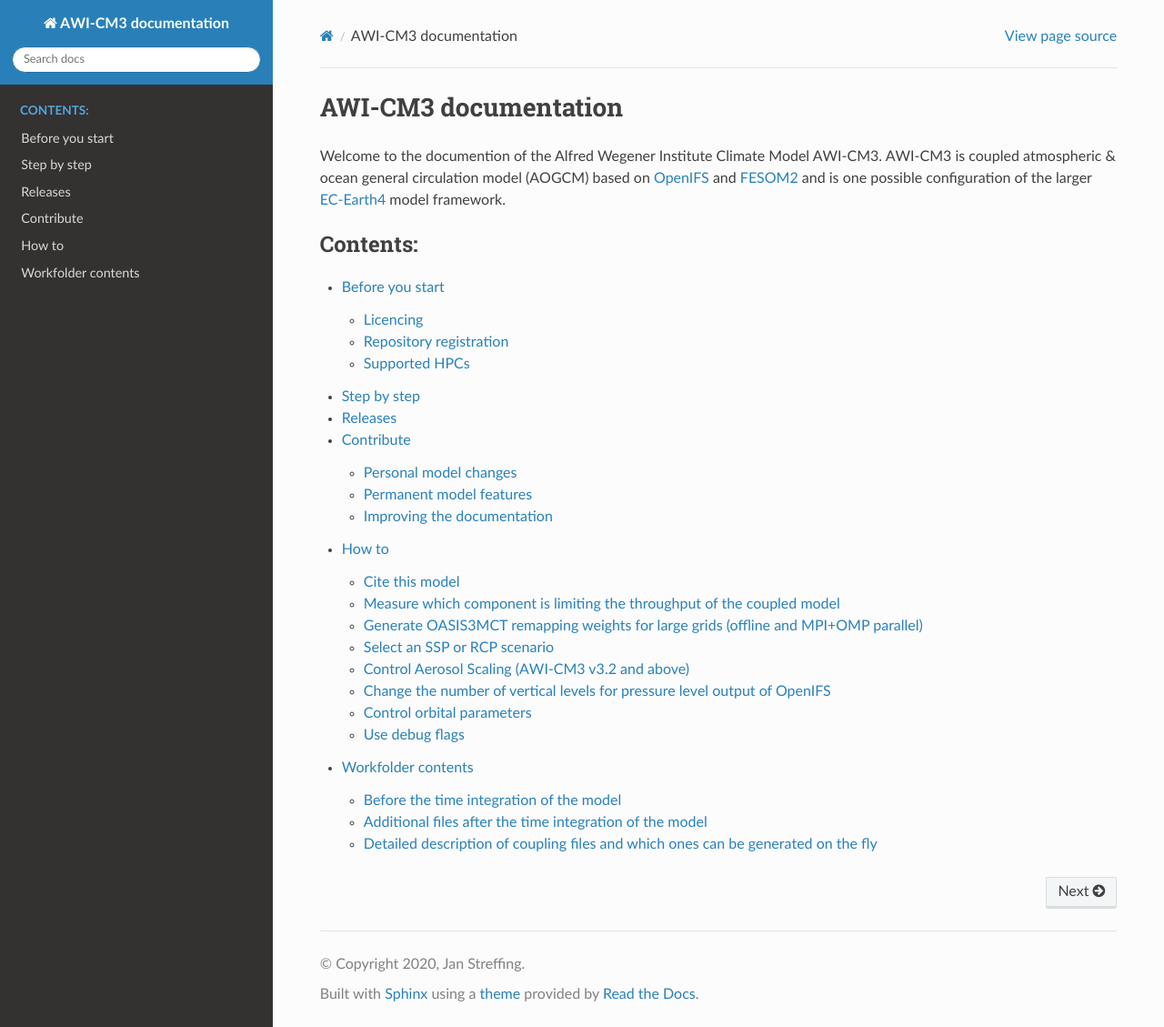
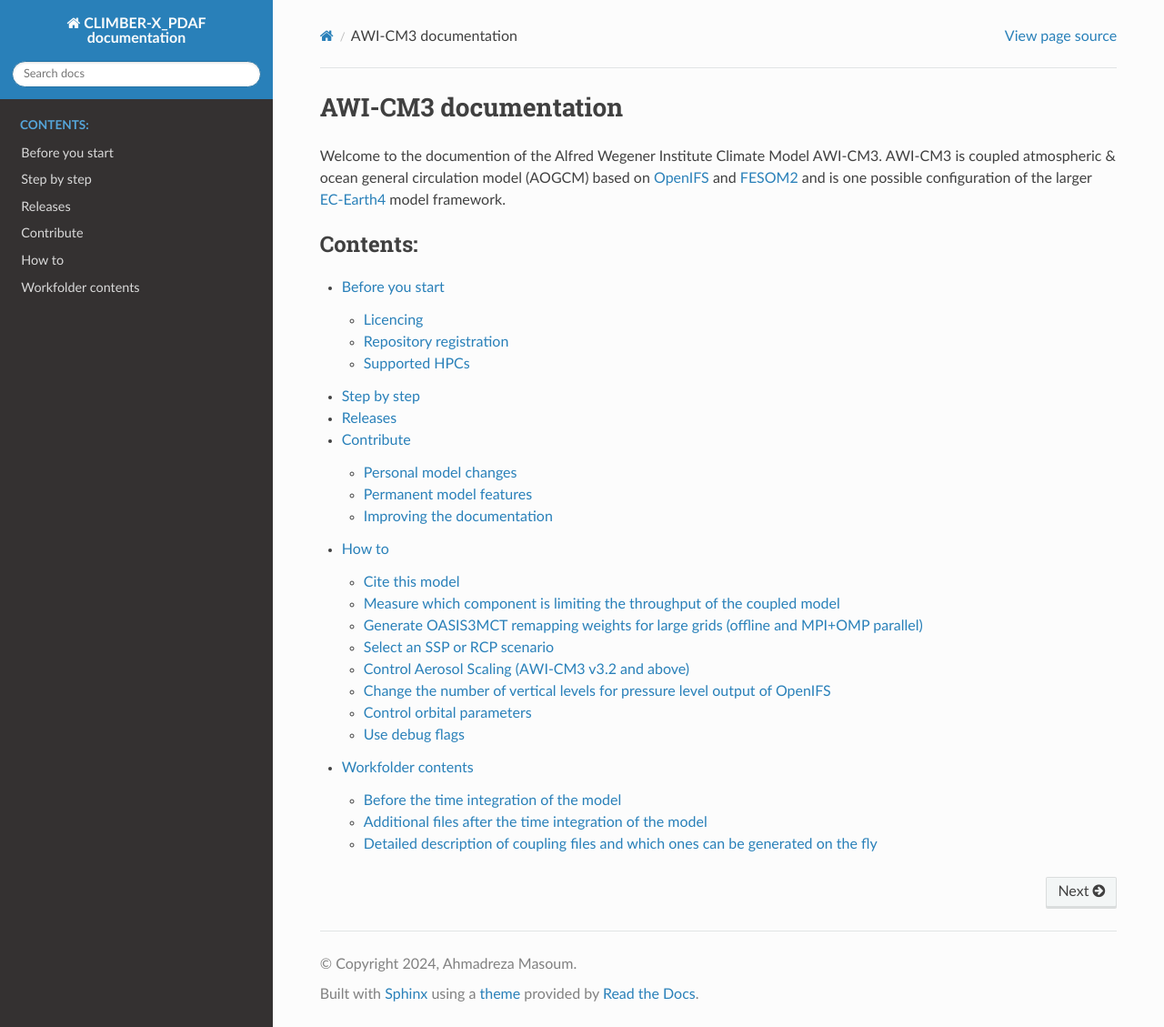
Before and after one commit to AhmadrezaMasoum/CLIMBER-X_PDAF, a Sphinx documentation site: the page built from source/index.rst, in a window 1280 px wide and 1129 px high. Shown: the whole window at 91% size. Built offline with Sphinx 7.4.7 and the Read the Docs theme 2.0.0, drawn with Linux system fonts in a browser that asks for light colours.

Commit message:
Update conf.py

```diff
--- a/source/conf.py
+++ b/source/conf.py
@@ -19,9 +19,9 @@
 
 # -- Project information -----------------------------------------------------
 
-project = u'AWI-CM3 documentation'
-copyright = u'2020, Jan Streffing'
-author = u'Jan Streffing'
+project = u'CLIMBER-X_PDAF documentation'
+copyright = u'2024, Ahmadreza Masoum'
+author = u'Ahmadreza Masoum'
 
 # The short X.Y version
 version = u''
@@ -45,7 +45,7 @@ extensions = [
     'sphinx.ext.mathjax',
     'sphinx.ext.ifconfig',
     'sphinx.ext.githubpages',
-    'sphinx_rtd_theme',
+
 ]
 
 # Add any paths that contain templates here, relative to this directory.
```
